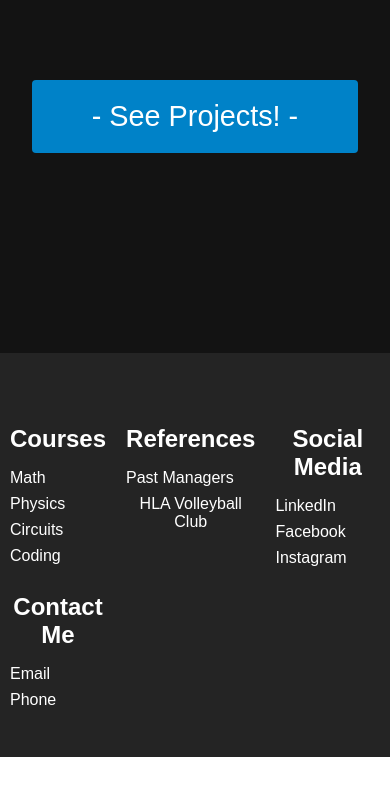
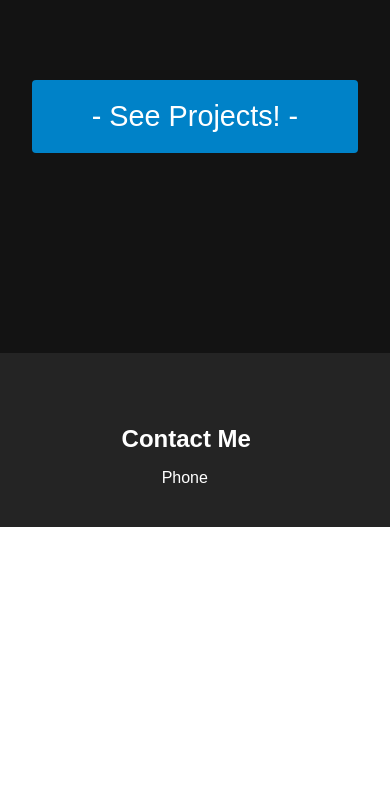
Before and after one commit to harryjwang/Portfoilio, a plain HTML site: page index.html in a window 390 px wide. Shown: the part 4028-4822 px from the top of the page. After the commit the page ends 4555 px from the top, so only its background shows below. Drawn offline with Linux system fonts and the light colour scheme.

Commit message:
update footer to have only contact information for phone, email and linkedin

```diff
--- a/index.html
+++ b/index.html
@@ -146,37 +146,21 @@
       <div class="footer__links">
         <div class="footer__link--wrapper">
           <div class="footer__link--items">
-            <h2>Courses</h2>
-            <a href="https://ucalendar.uwaterloo.ca/2324/COURSE/course-MATH.html#MATH119">Math </a>
-            <a href="https://ucalendar.uwaterloo.ca/2324/COURSE/course-ECE.html#ECE106">Physics </a>
-            <a href="https://ucalendar.uwaterloo.ca/2324/COURSE/course-ECE.html#ECE124">Circuits </a>
-            <a href="https://ucalendar.uwaterloo.ca/2324/COURSE/course-ECE.html#ECE150">Coding </a>
-          </div>
-          <div class="footer__link--items">
             <h2>Contact Me</h2>
-            <a href="https://linktr.ee/harryjwang04?utm_source=linktree_profile_share&ltsid=94665c90-aa8b-4c03-930f-39f0e10cdb95">Email</a>
-              <a href="https://linktr.ee/harryjwang04?utm_source=linktree_profile_share&ltsid=94665c90-aa8b-4c03-930f-39f0e10cdb95">Phone</a>
-          </div>
-        </div>
-          <div class="footer__link--items">
-            <h2>References</h2>
-            <a href="">Past Managers</a>
-            <a href="https://www.facebook.com/HLA.Volleyball/about">HLA Volleyball Club</a>
-          </div>
-          <div class="footer__link--items">
-            <h2>Social Media</h2>
-            <a href="https://www.linkedin.com/in/harry-j-wang">LinkedIn</a>
-            <a href="https://www.facebook.com/harry.wang.1428921">Facebook</a>
-            <a href="https://www.instagram.com/harry.wang_2022">Instagram</a>
+            <div class="contact-info">
+              <div class="email">
+                <a href="https://linktr.ee/harryjwang04?utm_source=linktree_profile_share&ltsid=94665c90-aa8b-4c03-930f-39f0e10cdb95">Email</a>
+              </div>
+              <div class="phone">
+                <a href="https://linktr.ee/harryjwang04?utm_source=linktree_profile_share&ltsid=94665c90-aa8b-4c03-930f-39f0e10cdb95">Phone</a>
+              </div>
+              <div class="linkedin">
+                <a href="https://www.linkedin.com/in/harry-j-wang">LinkedIn</a>
+              </div>
+            </div>
           </div>
         </div>
       </div>
-      <section class="social__media">
-        <div class="social__media--wrap">
-          <div class="social__icons">
-          </div>
-        </div>
-      </section>
     </div>
     <script src="app.js"></script>
   </body>
--- a/styles.css
+++ b/styles.css
@@ -997,3 +997,31 @@
     margin-top: 2rem;
     cursor: pointer;
     }
+
+
+    .contact-info {
+      display: flex;
+      justify-content: center;
+      align-items: center;
+      position: relative;
+      width: 100%;
+    }
+
+    .email {
+      position: relative;
+      left: -250px; /* Aligns email to the left */
+    }
+
+    .phone {
+      position: realtive;
+      left: 100px; /* Ensures there is enough gap between email and LinkedIn */
+    }
+
+    .linkedin {
+      position: relative;
+      right: -250px; /* Aligns LinkedIn to the right */
+    }
+
+    .contact-info a {
+      text-decoration: none;
+    }
```
